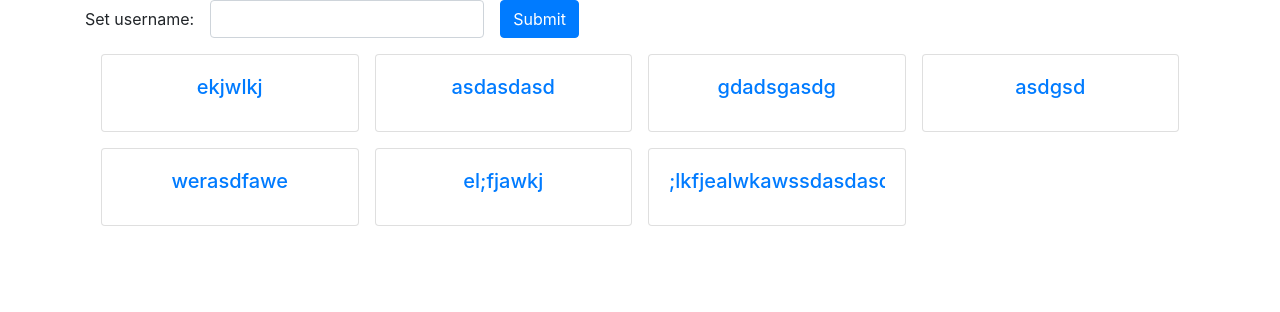
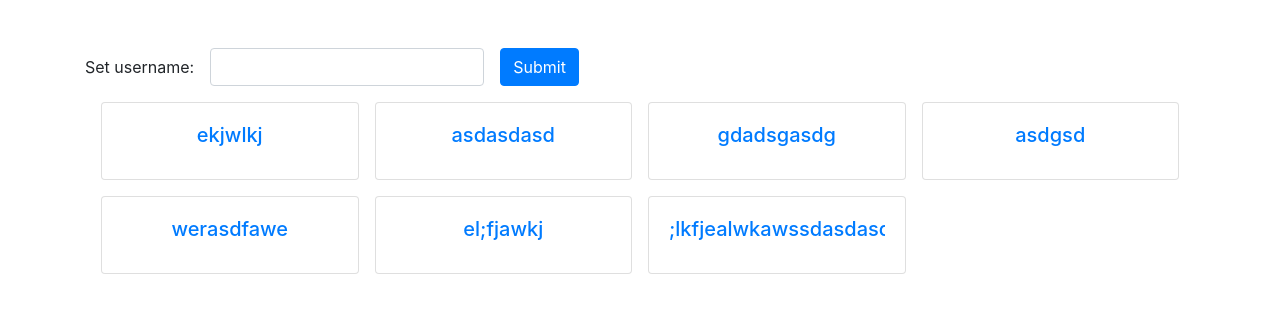
Before and after one commit to lowell1/royal_game_of_ur, a React (Create React App) app in the folder client/: page / in a window 1280 px wide. Shown: the top 312 px of the page. Built offline with nearby package versions, Linux system fonts and the light colour scheme.

Commit message:
updated home component

```diff
--- a/client/package.json
+++ b/client/package.json
@@ -10,7 +10,8 @@
     "react-bootstrap": "^1.3.0",
     "react-dom": "^16.13.1",
     "react-router-dom": "^5.2.0",
-    "react-scripts": "3.4.1"
+    "react-scripts": "3.4.1",
+    "socket.io-client": "^2.3.0"
   },
   "scripts": {
     "start": "react-scripts start",
--- a/client/src/components/Home.jsx
+++ b/client/src/components/Home.jsx
@@ -40,7 +40,7 @@
 
 export default function Home(props) {
     return (
-        <div className="container">
+        <div className="container pt-5">
             <UsernameForm/>
             <div className="d-flex p-2 flex-wrap">
             {
--- /dev/null
+++ b/client/src/helpers/socket.js
@@ -0,0 +1 @@
+// connect to server
```
Also changed, not shown: 1 other file (tests, documents, lock files or other folders).
